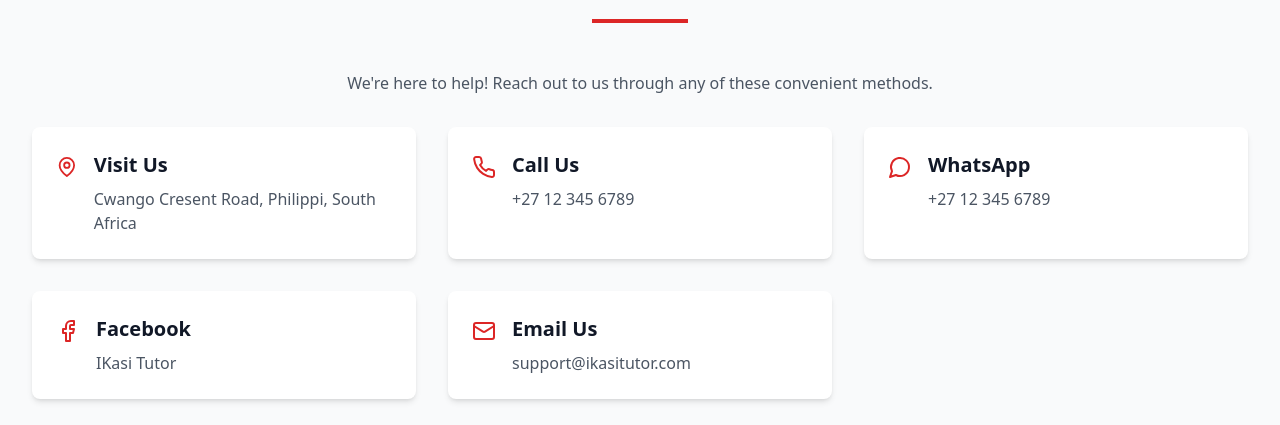
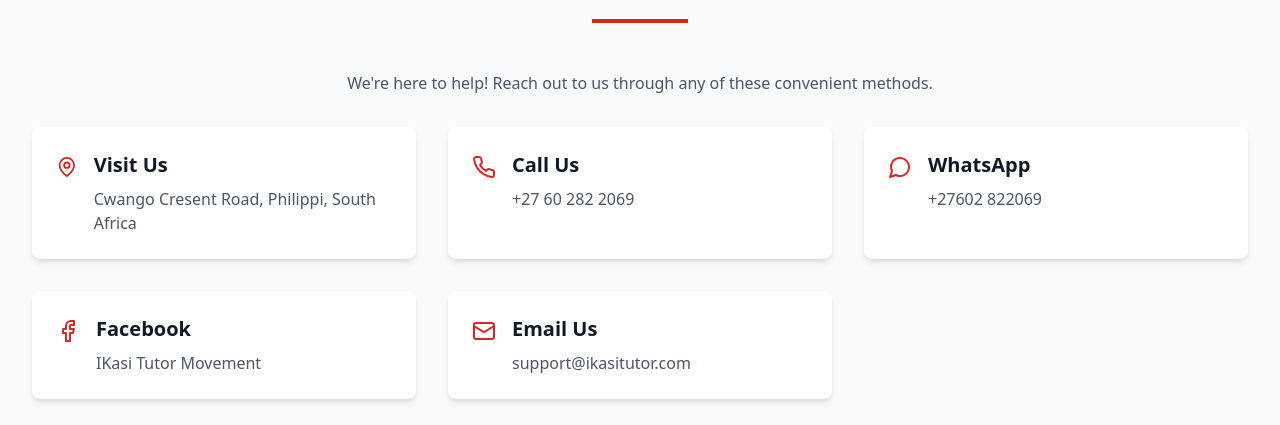
Before and after one commit to VuyolwethuM6/ikasi-tutor, a React (Vite) app: page / in a window 1280 px wide. Shown: the part 3622-4047 px from the top of the page. Built offline with nearby package versions, Linux system fonts and the light colour scheme.

Commit message:
Updated contact details

```diff
--- a/src/components/Contact/Contact.tsx
+++ b/src/components/Contact/Contact.tsx
@@ -13,19 +13,19 @@ const contactInfo = [
   {
     icon: Phone,
     title: 'Call Us',
-    content: '+27 12 345 6789',
-    action: () => window.location.href = 'tel:+27123456789'
+    content: '+27 60 282 2069',
+    action: () => window.location.href = 'tel:+27602822069'
   },
   {
     icon: MessageCircle,
     title: 'WhatsApp',
-    content: '+27 12 345 6789',
-    action: () => window.open('https://wa.me/27123456789', '_blank')
+    content: '+27602 822069',
+    action: () => window.open('https://wa.me/27602822069', '_blank')
   },
   {
     icon: Facebook,
     title: 'Facebook',
-    content: 'IKasi Tutor',
+    content: 'IKasi Tutor Movement',
     action: () => window.open('https://facebook.com/ikasitutor', '_blank')
   },
   {
```
